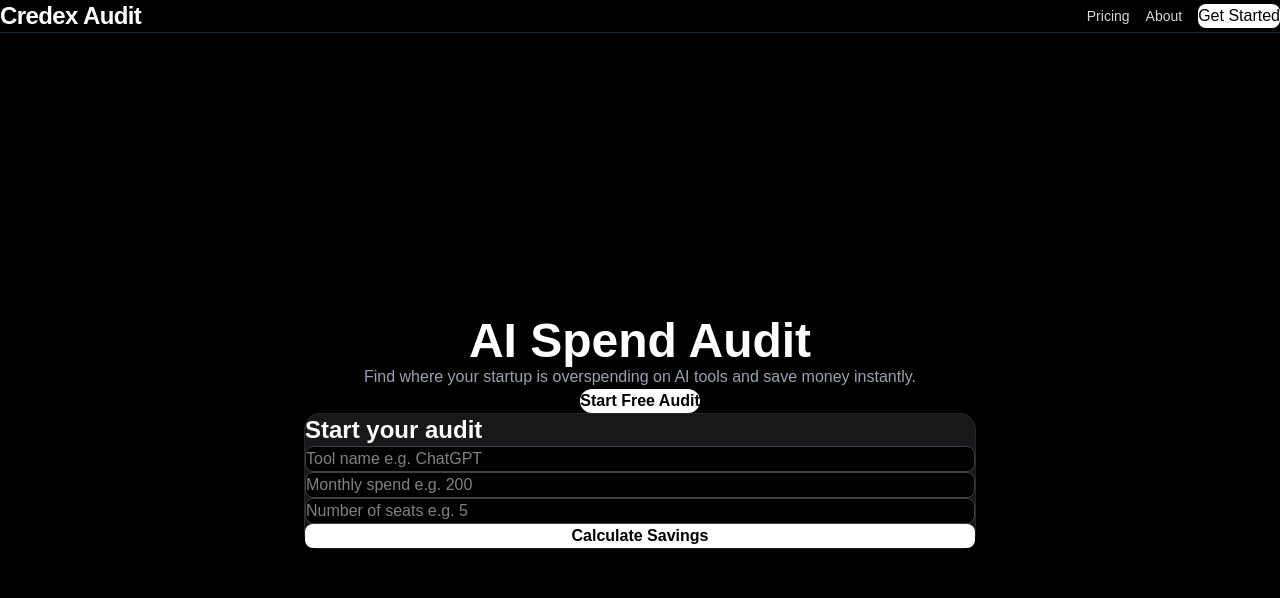
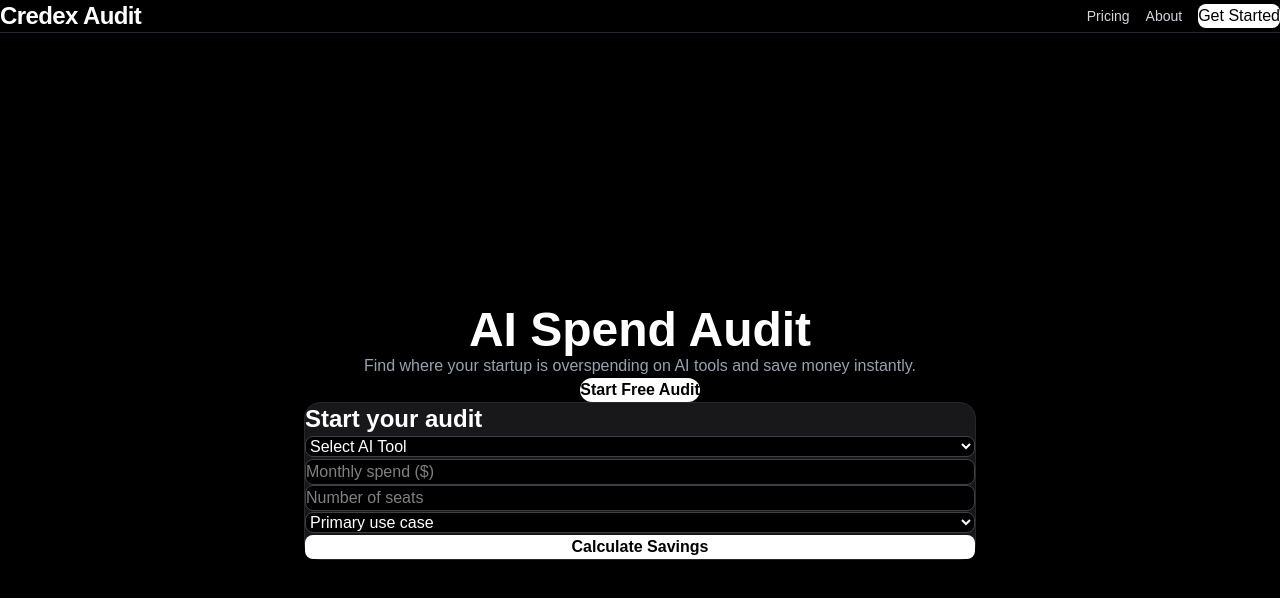
Before and after one commit to bbhavya3/ai-spend-audit, a Next.js app: page / in a window 1280 px wide. Shown: the top 598 px of the page. Built offline with nearby package versions, Linux system fonts and the light colour scheme.

Commit message:
feat: add audit logic and dynamic recommendations

```diff
--- a/components/AuditForm.tsx
+++ b/components/AuditForm.tsx
@@ -1,29 +1,70 @@
 "use client";
 
-import { useState } from "react";
+import { useEffect, useState } from "react";
+import { tools } from "@/pricing";
 
 export default function AuditForm() {
   const [tool, setTool] = useState("");
   const [spend, setSpend] = useState("");
   const [seats, setSeats] = useState("");
+  const [useCase, setUseCase] = useState("");
 
-  const savings = Number(spend) * 0.3;
+  useEffect(() => {
+    const savedData = localStorage.getItem("audit-data");
+
+    if (savedData) {
+      const parsed = JSON.parse(savedData);
+
+      setTool(parsed.tool || "");
+      setSpend(parsed.spend || "");
+      setSeats(parsed.seats || "");
+      setUseCase(parsed.useCase || "");
+    }
+  }, []);
+
+  useEffect(() => {
+    localStorage.setItem(
+      "audit-data",
+      JSON.stringify({
+        tool,
+        spend,
+        seats,
+        useCase,
+      })
+    );
+  }, [tool, spend, seats, useCase]);
+
+  const monthlySavings = Number(spend) * 0.3;
+  const yearlySavings = monthlySavings * 12;
+
+  const selectedTool = tools.find(
+    (item) => item.name === tool
+  );
 
   return (
     <section className="mt-10 w-full max-w-2xl bg-zinc-900 border border-zinc-800 rounded-2xl p-6">
-      <h2 className="text-2xl font-bold mb-4">Start your audit</h2>
+      <h2 className="text-2xl font-bold mb-6">
+        Start your audit
+      </h2>
 
       <form className="space-y-4">
-        <input
+        <select
           className="w-full p-3 rounded-lg bg-black border border-zinc-700 text-white"
-          placeholder="Tool name e.g. ChatGPT"
           value={tool}
           onChange={(e) => setTool(e.target.value)}
-        />
+        >
+          <option value="">Select AI Tool</option>
+
+          {tools.map((item) => (
+            <option key={item.name} value={item.name}>
+              {item.name}
+            </option>
+          ))}
+        </select>
 
         <input
           className="w-full p-3 rounded-lg bg-black border border-zinc-700 text-white"
-          placeholder="Monthly spend e.g. 200"
+          placeholder="Monthly spend ($)"
           type="number"
           value={spend}
           onChange={(e) => setSpend(e.target.value)}
@@ -31,33 +72,90 @@ export default function AuditForm() {
 
         <input
           className="w-full p-3 rounded-lg bg-black border border-zinc-700 text-white"
-          placeholder="Number of seats e.g. 5"
+          placeholder="Number of seats"
           type="number"
           value={seats}
           onChange={(e) => setSeats(e.target.value)}
         />
 
+        <select
+          className="w-full p-3 rounded-lg bg-black border border-zinc-700 text-white"
+          value={useCase}
+          onChange={(e) => setUseCase(e.target.value)}
+        >
+          <option value="">Primary use case</option>
+          <option value="coding">Coding</option>
+          <option value="writing">Writing</option>
+          <option value="research">Research</option>
+          <option value="data">Data Analysis</option>
+          <option value="mixed">Mixed</option>
+        </select>
+
         <button
           type="button"
-          className="w-full bg-white text-black p-3 rounded-lg font-semibold"
+          className="w-full bg-white text-black p-3 rounded-lg font-semibold hover:bg-gray-200"
         >
           Calculate Savings
         </button>
       </form>
 
       {spend && (
-        <div className="mt-6 bg-black border border-zinc-700 rounded-xl p-5">
-          <h3 className="text-xl font-bold mb-2">
-            Estimated Savings
+        <div className="mt-8 bg-black border border-zinc-700 rounded-xl p-6">
+          <h3 className="text-2xl font-bold mb-4">
+            Audit Results
           </h3>
 
-          <p className="text-green-400 text-3xl font-bold">
-            ${savings.toFixed(2)} / month
-          </p>
+          <div className="space-y-3">
+            <p className="text-zinc-300">
+              Current Tool:
+              <span className="text-white font-semibold">
+                {" "}
+                {tool}
+              </span>
+            </p>
 
-          <p className="text-zinc-400 mt-2">
-            You may be overspending on {tool}.
-          </p>
+            <p className="text-zinc-300">
+              Team Size:
+              <span className="text-white font-semibold">
+                {" "}
+                {seats} seats
+              </span>
+            </p>
+
+            <p className="text-zinc-300">
+              Use Case:
+              <span className="text-white font-semibold">
+                {" "}
+                {useCase}
+              </span>
+            </p>
+
+            <div className="pt-4">
+              <p className="text-sm text-zinc-500">
+                Estimated Monthly Savings
+              </p>
+
+              <h1 className="text-4xl font-bold text-green-400">
+                ${monthlySavings.toFixed(2)}
+              </h1>
+            </div>
+
+            <div>
+              <p className="text-sm text-zinc-500">
+                Estimated Annual Savings
+              </p>
+
+              <h2 className="text-2xl font-bold text-green-300">
+                ${yearlySavings.toFixed(2)}
+              </h2>
+            </div>
+
+            <div className="mt-5 border-t border-zinc-800 pt-5">
+              <p className="text-zinc-400 leading-7">
+                {selectedTool?.recommendation}
+              </p>
+            </div>
+          </div>
         </div>
       )}
     </section>
--- a/pricing.ts
+++ b/pricing.ts
@@ -1,18 +1,27 @@
 export const tools = [
   {
     name: "Cursor",
-    plans: ["Hobby", "Pro", "Business", "Enterprise"],
+    recommendation:
+      "Consider downgrading unused enterprise seats or switching smaller teams to Pro.",
   },
   {
     name: "GitHub Copilot",
-    plans: ["Individual", "Business", "Enterprise"],
+    recommendation:
+      "Business plans may be unnecessary for very small teams.",
   },
   {
     name: "Claude",
-    plans: ["Free", "Pro", "Max", "Team", "Enterprise", "API direct"],
+    recommendation:
+      "Claude Pro is often enough unless your team heavily uses API workloads.",
   },
   {
     name: "ChatGPT",
-    plans: ["Plus", "Team", "Enterprise", "API direct"],
+    recommendation:
+      "ChatGPT Team can become expensive for small startups compared to API usage.",
+  },
+  {
+    name: "Gemini",
+    recommendation:
+      "Gemini API pricing may reduce research-related costs.",
   },
 ];
```
